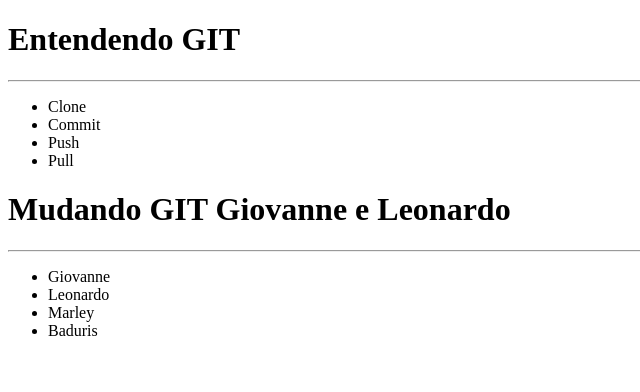
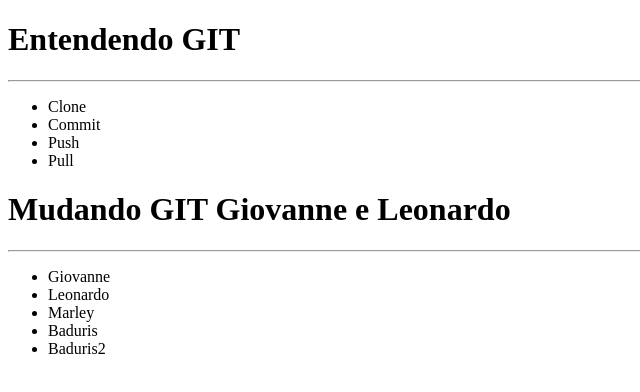
Before and after one commit to BADURIS/aulasegunda1, a plain HTML site: page index.html in a window 1280 px wide. Shown: the full height of the page, 0-640 px from the left. Drawn offline with Linux system fonts and the light colour scheme.

Commit message:
alteração2

```diff
--- a/index.html
+++ b/index.html
@@ -24,6 +24,7 @@
         <li>Leonardo</li>
         <li>Marley</li>
         <li>Baduris</li>
+        <li>Baduris2</li>
 
     </ul>
 </hr>
```
